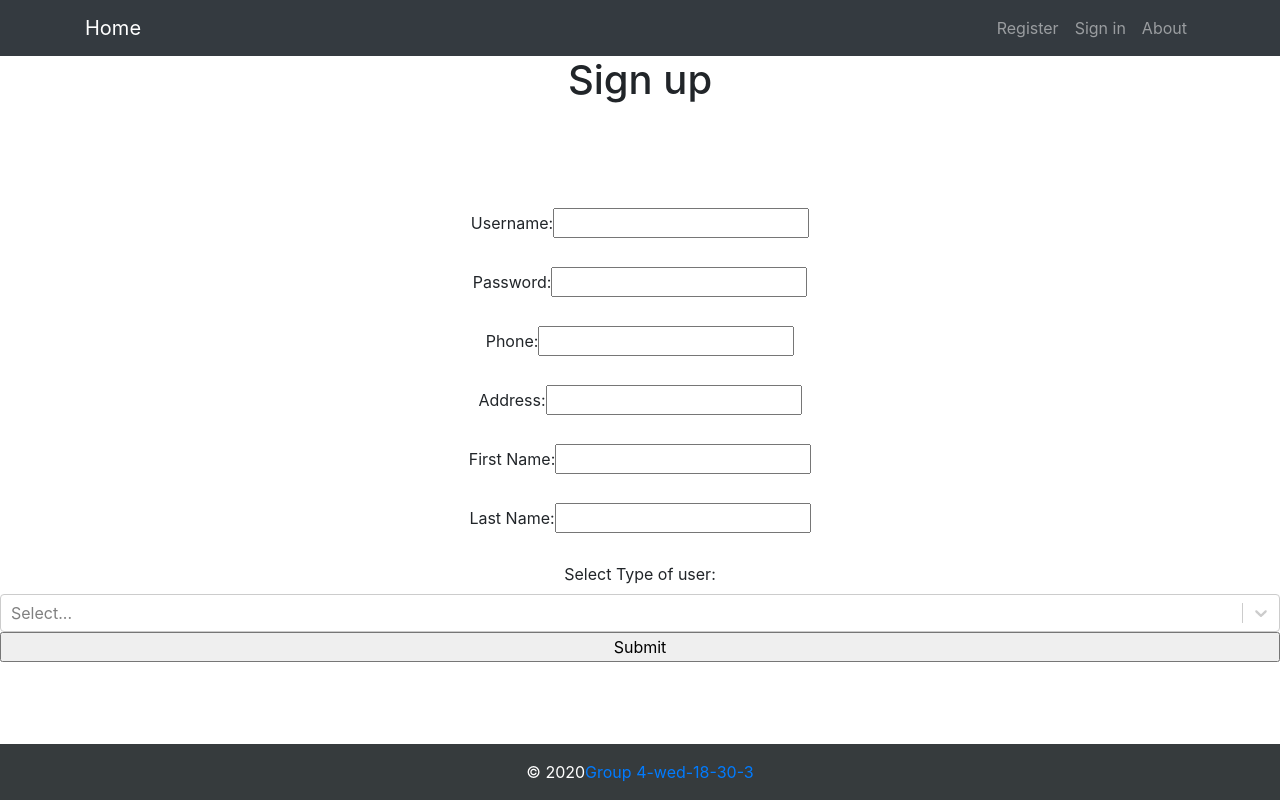
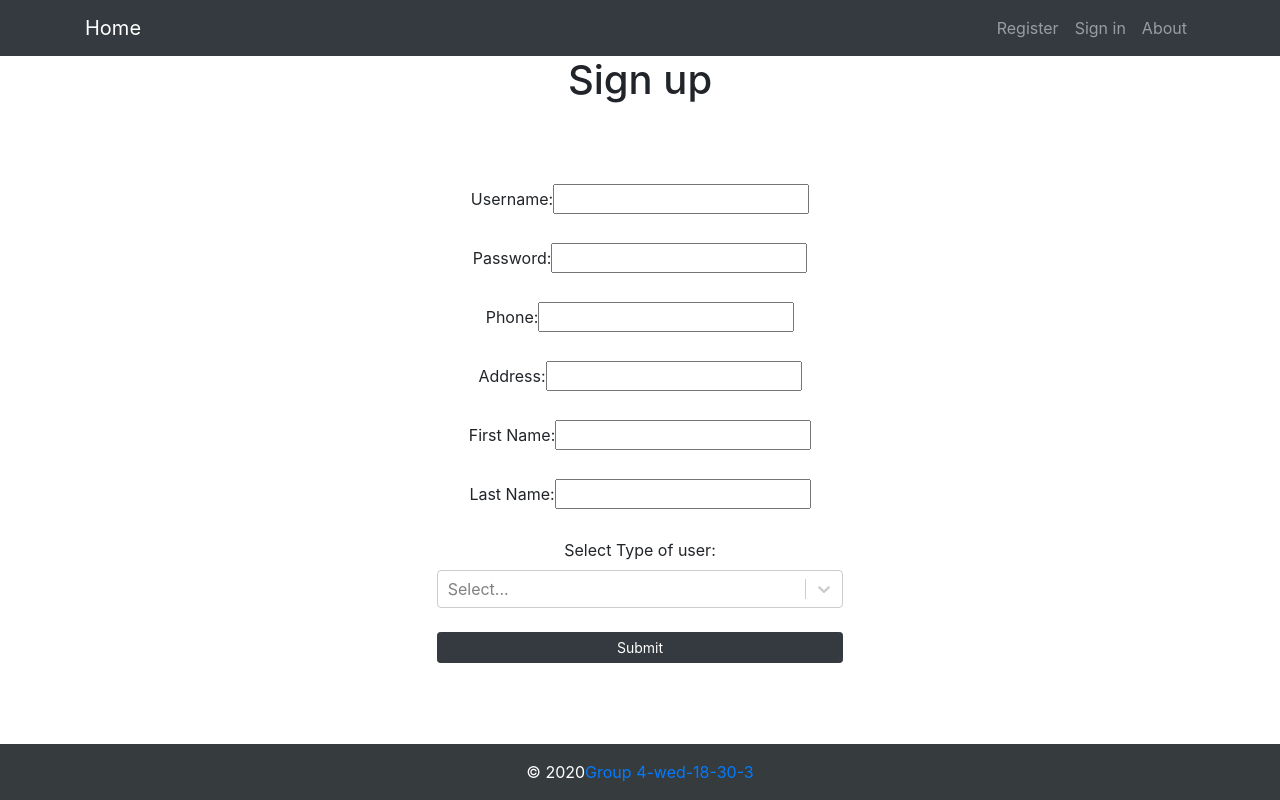
Before and after one commit to RMIT-SEPT/majorproject-4-wed-18-30-3, a React (Create React App) app in the folder FrontEnd/frontend-react/: page /register in a window 1280 px wide. Built offline with nearby package versions, Linux system fonts and the light colour scheme.

Commit message:
change endpoint url to match ec2 vps, amend buttons style to match rest of app

```diff
--- a/FrontEnd/frontend-react/src/components/LoginScreen/LoginScreen.js
+++ b/FrontEnd/frontend-react/src/components/LoginScreen/LoginScreen.js
@@ -71,7 +71,14 @@ class LoginScreen extends Component {
                         <label htmlFor={"password"}>Password:</label>
                         <input type="password" id="password" name="pass" required></input><br></br><br></br>
                     </div>
-                    <input type="submit" className="login_Submit" id="navButton"/>
+
+                    <div className="row">
+                        <div className="col-sm"></div>
+                        <div className="col-sm">
+                            <input type="submit" className="btn btn-sm btn-dark" id="navButton"/>
+                        </div>
+                        <div className="col-sm"></div>
+                    </div>
                 </form>
             </div>
             )
--- a/FrontEnd/frontend-react/src/components/RegisterScreen/RegisterScreen.js
+++ b/FrontEnd/frontend-react/src/components/RegisterScreen/RegisterScreen.js
@@ -9,7 +9,7 @@ import axios from "axios";
 const axiosConfig = {headers: {'Content-Type': 'application/json'}}
 
 async function getUserConfirm(userName, password, phone, address, firstname, lastname, userType) {
-    return await axios.post('http://localhost:8080/api/User', {
+    return await axios.post('http://ec2-100-26-21-128.compute-1.amazonaws.com:8080/api/User', {
         userName: userName,
         password: password,
         phone: phone,
@@ -119,7 +119,7 @@ class RegisterScreen extends Component {
                 <div className = "Register_Ui">
                     <div className = "Heading">
                         <h1>Sign up</h1>
-                        <br></br><br></br><br></br><br></br>
+                        <br></br><br></br><br></br>
                     </div>
                     <form onSubmit={this.onSubmit}>
                         <div className = "UserName">
@@ -147,12 +147,24 @@ class RegisterScreen extends Component {
                             <input type="text" id="lastName" name="lName" required></input><br></br><br></br>
                         </div>
                         <div className="form-user">
-                            <label htmlFor={"user"}>Select Type of user:</label>
-                            <Select name="user" id="user" value={this.state.userType} options={this.state.userTypes}
-                                    onChange={this.onTypeChange} components={animatedComponents} required/>
+                        <label htmlFor={"user"}>Select Type of user:</label>
+                        <div className="row">
+                            <div className="col-sm"></div>
+                            <div className="col-sm">
+                                <Select name="user" id="user" value={this.state.userType} options={this.state.userTypes}
+                                        onChange={this.onTypeChange} components={animatedComponents} required/>
+                            </div>
+                            <div className="col-sm"></div>
                         </div>
-                        <input type="submit" className="register_Submit" id="navButton"/>
-                    </form>
+                        </div><br/>
+                        <div className="row">
+                            <div className="col-sm"></div>
+                            <div className="col-sm">
+                                <input type="submit" className="btn btn-sm btn-dark" id="navButton"/>
+                            </div>
+                            <div className="col-sm"></div>
+                        </div>
+                        </form>
                 </div>
             )
         }
```
